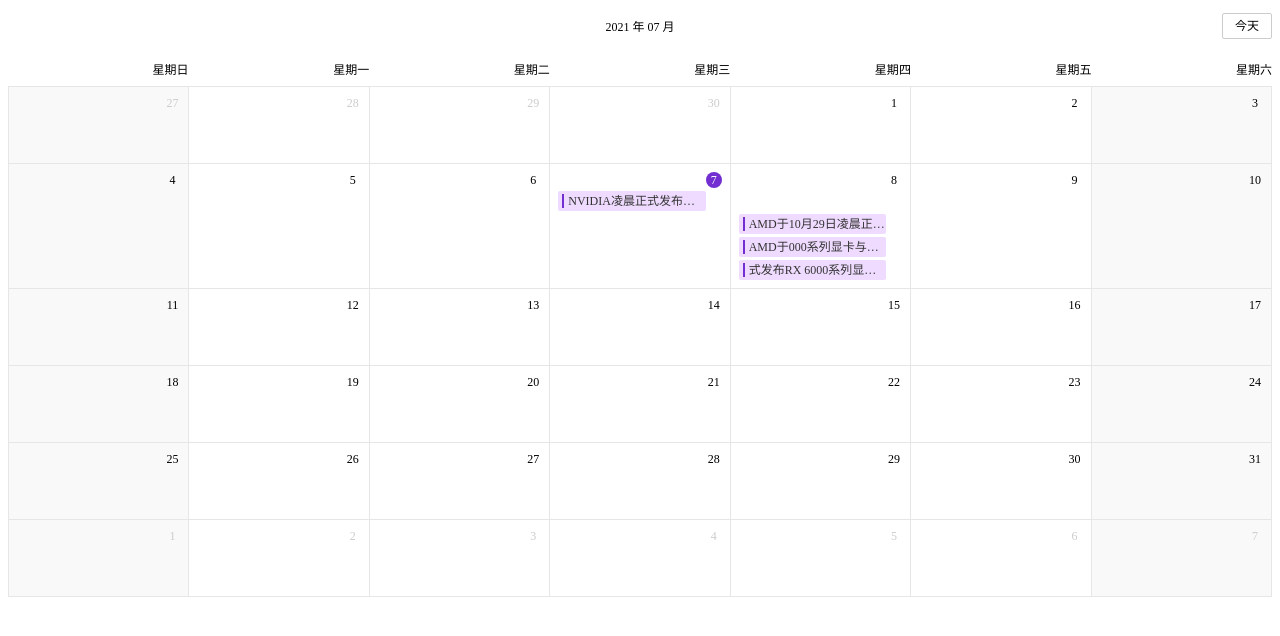
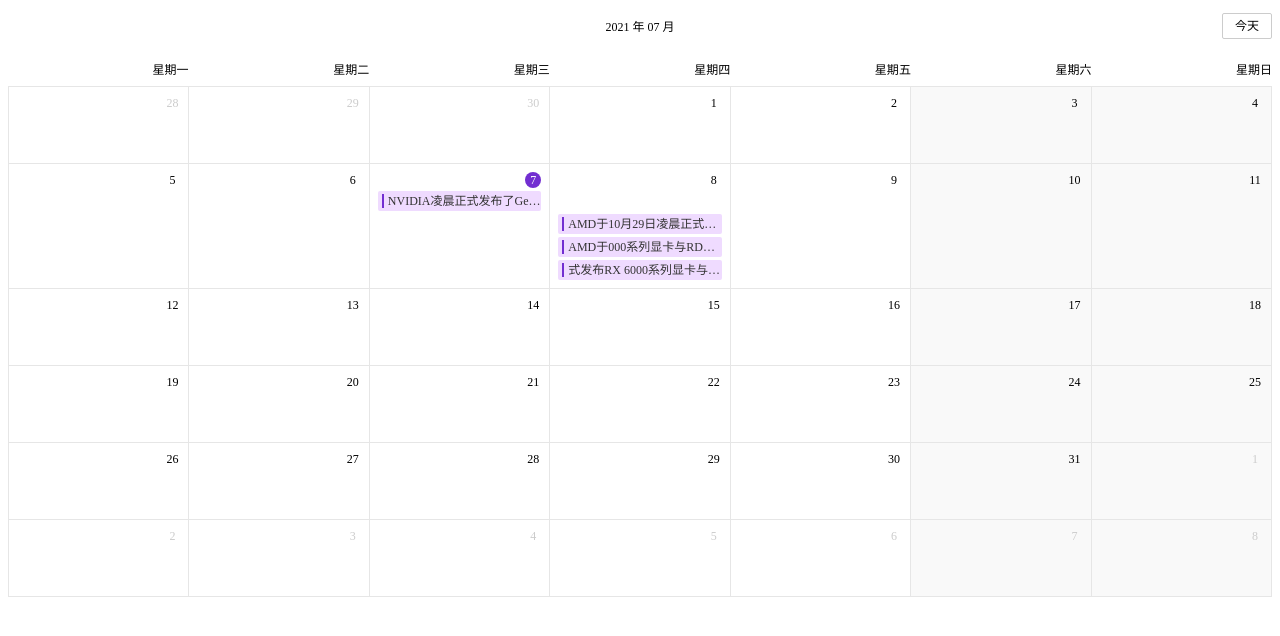
Before and after one commit to haolic/edit-calendar, a React (Vite) app: page / in a window 1280 px wide. Shown: the top 636 px of the page. Built offline with nearby package versions, Linux system fonts and the light colour scheme; a web font is replaced by a local one.

Commit message:
feat: 日期国际化

```diff
--- a/src/App.tsx
+++ b/src/App.tsx
@@ -1,6 +1,10 @@
 import React, { useState } from 'react';
 import dayjs, { Dayjs } from 'dayjs';
+import 'dayjs/locale/zh';
+import 'dayjs/locale/en';
 import Calendar, { EventList } from './index';
+
+dayjs.locale('zh');
 
 const App = () => {
   const [date, setDate] = useState(dayjs());
@@ -34,6 +38,7 @@ const App = () => {
   const changeDate = (newDate: Dayjs) => {
     setDate(newDate);
   };
+
   return (
     <div>
       <Calendar
--- a/src/components/calendar/index.tsx
+++ b/src/components/calendar/index.tsx
@@ -1,5 +1,8 @@
 import React, { useState, useEffect } from 'react';
 import dayjs, { Dayjs } from 'dayjs';
+import 'dayjs/locale/zh';
+import 'dayjs/locale/en';
+
 import Datepicker from '../datepicker';
 import Datepanel from '../datepanel';
 import Daypanel from '../daypanel';
@@ -9,6 +12,22 @@ import './index.less';
 
 const Calendar: React.FC<ICalendar> = (props) => {
   const { defaultCurrentDate, currentDate, onChange, eventList } = props;
+
+  const [firstDayOfWeek, setFirstDayOfWeek] = useState<1 | 7>(7);
+
+  /**
+   * 组件根据dayjs的每周起始为1还是0来渲染两种日历布局，
+   * 中国地区每周从周一开始.day()为1，周日结束.day() === 7。
+   * ISO国际标准每周从周日.day()为0，周六结束.day() === 6。
+   */
+  const firstDay = dayjs().startOf('week').day();
+  useEffect(() => {
+    if (firstDay === 0) {
+      setFirstDayOfWeek(7);
+    } else {
+      setFirstDayOfWeek(1);
+    }
+  }, [firstDay]);
 
   const [nowDate, setNowDate] = useState<Dayjs>(dayjs());
 
@@ -25,8 +44,12 @@ const Calendar: React.FC<ICalendar> = (props) => {
   return (
     <div className="hlc-calendar">
       <Datepicker value={nowDate} onChange={changeDate} />
-      <Daypanel />
-      <Datepanel value={nowDate} eventList={eventList || []} />
+      <Daypanel firstDayOfWeek={firstDayOfWeek} />
+      <Datepanel
+        value={nowDate}
+        eventList={eventList || []}
+        firstDayOfWeek={firstDayOfWeek}
+      />
     </div>
   );
 };
--- a/src/components/date-cell/index.tsx
+++ b/src/components/date-cell/index.tsx
@@ -1,10 +1,13 @@
 import React from 'react';
 import dayjs from 'dayjs';
 import classnames from 'classnames';
+import isoWeek from 'dayjs/plugin/isoWeek';
 import { IDateCell } from '@/components/types';
 import computedWidth from '@/utils/computedWidth';
 
 import './index.less';
+
+dayjs.extend(isoWeek);
 
 const DateCell: React.FC<IDateCell> = (props) => {
   const { date, events, dayjsMonthStart, dayjsMonthEnd } = props;
@@ -13,7 +16,7 @@ const DateCell: React.FC<IDateCell> = (props) => {
     'not-current-month':
       date.isBefore(dayjsMonthStart) || date.isAfter(dayjsMonthEnd), // 不是当月
     'current-date': date.isSame(dayjs(), 'day'), // 今天
-    weekend: day === 0 || day === 6, // 周末
+    weekend: day === 0 || day === 6 || day === 7, // 周末
   });
   return (
     <div key={date.format()} className={cls}>
--- a/src/components/datepanel/index.tsx
+++ b/src/components/datepanel/index.tsx
@@ -1,28 +1,24 @@
 import React, { useEffect, useState } from 'react';
 import chunk from 'lodash/chunk';
 import DateCell from '../date-cell';
-
-import './index.less';
 import { IDatepanel, DateCellItem } from '@/components/types';
 import dateInfoGen from '@/utils/dateInfoGen';
+import './index.less';
 
 const Datepanel: React.FC<IDatepanel> = (props) => {
-  const { value, eventList } = props;
+  const { value, eventList, firstDayOfWeek } = props;
   const dayjsMonthStart = value.startOf('month');
   const dayjsMonthEnd = value.endOf('month');
 
   const [allDate, setAllDate] = useState<DateCellItem[][]>([]);
 
   useEffect(() => {
-    console.log(eventList);
     const startDate = value.startOf('month').startOf('week');
-
     const endDate = startDate.add(42, 'days');
 
     const arr = dateInfoGen(startDate, endDate, eventList);
-
     setAllDate(chunk(arr, 7));
-  }, [value, eventList]);
+  }, [value, eventList, firstDayOfWeek]);
 
   return (
     <div className="hlc-datepanel">
--- a/src/components/daypanel/index.tsx
+++ b/src/components/daypanel/index.tsx
@@ -1,8 +1,15 @@
 import React from 'react';
+import { IDayPanel } from '../types';
 import './index.less';
 
-const Daypanel = () => {
-  const dayList = ['日', '一', '二', '三', '四', '五', '六'];
+const Daypanel: React.FC<IDayPanel> = (props) => {
+  const { firstDayOfWeek } = props;
+
+  let dayList = ['日', '一', '二', '三', '四', '五', '六'];
+  if (firstDayOfWeek === 1) {
+    dayList = ['一', '二', '三', '四', '五', '六', '日'];
+  }
+
   return (
     <div className="hlc-daypanel">
       {dayList.map((el) => {
--- a/src/components/types.d.ts
+++ b/src/components/types.d.ts
@@ -25,6 +25,7 @@ interface IDateCell {
 interface IDatepanel {
   value: Dayjs;
   eventList: IEventItem[];
+  firstDayOfWeek: 1 | 7;
 }
 
 interface DateCellItem {
@@ -32,8 +33,11 @@ interface DateCellItem {
   eventList: IEventItem[];
 }
 
-
 interface IDatepicker {
   value: Dayjs;
   onChange: (val: Dayjs) => void;
 }
+
+interface IDayPanel {
+  firstDayOfWeek: 1 | 7;
+}
--- a/src/utils/computedWidth.ts
+++ b/src/utils/computedWidth.ts
@@ -1,8 +1,7 @@
 import { IEventItem } from '@/components/types';
 
 const computedWidth = (cell: IEventItem) => {
-  console.log(cell);
-  return 'calc(100% - 16px)';
+  return 'calc(100%)';
 };
 
 export default computedWidth;
```
